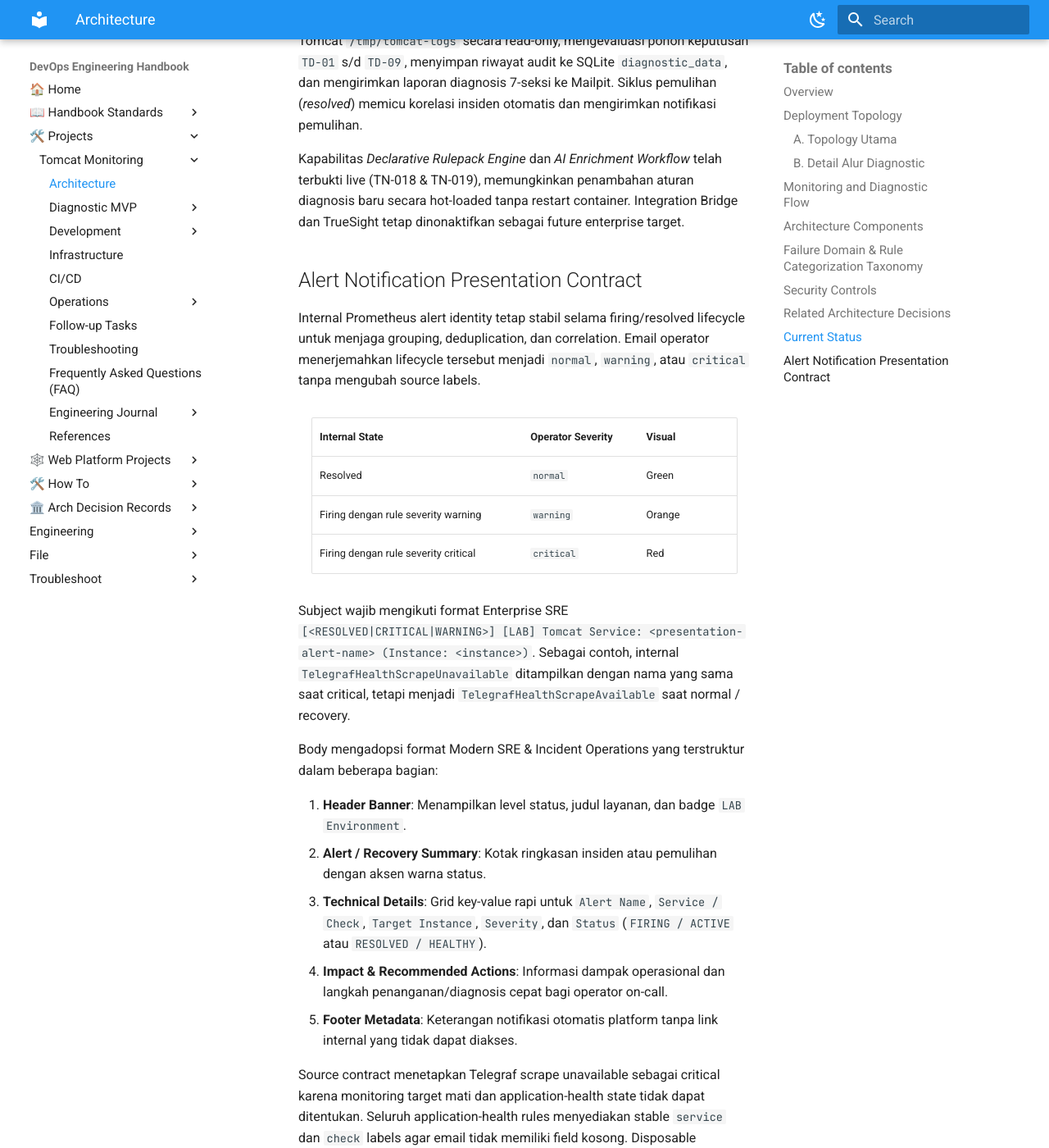
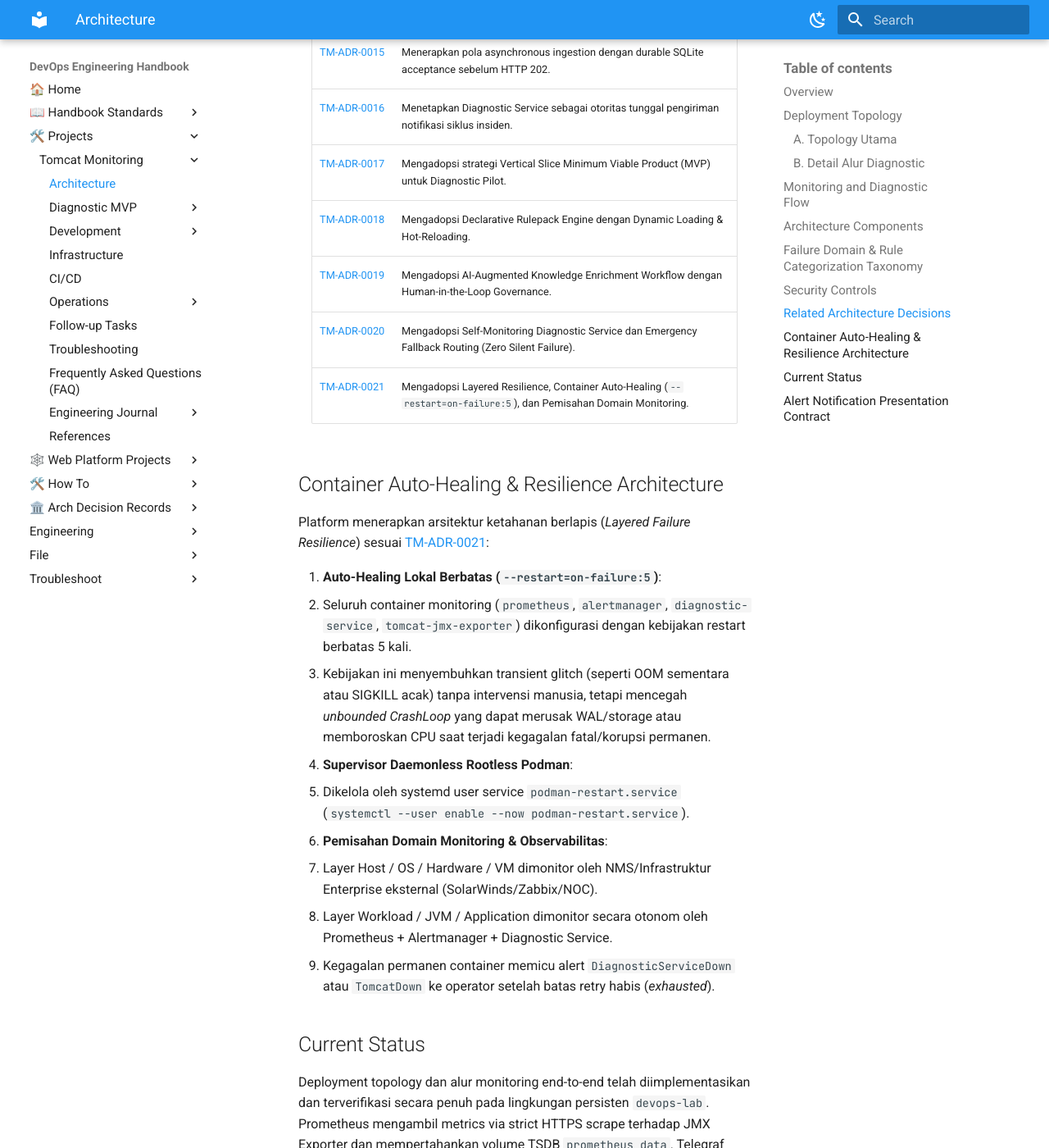
Before and after one commit to edkas07-oss/devops-handbook, an MkDocs documentation site: the page built from docs/projects/tomcat-monitoring/architecture/index.md, in a window 1280 px wide and 1400 px high, scrolled down 8074 px. Shown: the whole window at 82% size. Built offline with MkDocs 1.6.1 and Material for MkDocs 9.7.7, drawn with Linux system fonts in a browser that asks for light colours; some of the changed text lies outside the part shown.

Commit message:
docs(tomcat-monitoring): update architecture, development, and infrastructure current-state specifications

```diff
--- a/docs/projects/tomcat-monitoring/architecture/index.md
+++ b/docs/projects/tomcat-monitoring/architecture/index.md
@@ -52,7 +52,7 @@ flowchart LR
         DB -->|"1. Query metrik"| PM
         PM -->|"2. HTTPS GET /metrics"| JM
         TG -->|"4. HTTP GET /health"| APP
-        PM -->|"3. Scrape health"| TG
+        PM -->|"3a. Scrape health"| TG
         PM -->|"5. Firing/Resolved"| AM
     end
 
@@ -66,6 +66,7 @@ flowchart LR
         TC -.->|"Input: Monitor Podman<br/>(exitCode, OOM, died)"| EC
         EC -->|"Tulis spool atomik<br/>(.tmp → .json)"| SPL
         AM -->|"6b. Trigger TomcatDown<br/>(HTTPS Webhook)"| DS
+        PM -->|"3b. Scrape /health<br/>(Self-Monitoring)"| DS
         DS -->|"7. Baca spool read-only"| SPL
     end
 
@@ -76,7 +77,8 @@ flowchart LR
         BR["Integration Bridge<br/>(Dinonaktifkan)"]
         TS["TrueSight<br/>(Dinonaktifkan)"]
 
-        AM -.->|"6a. Route alert standard"| BR
+        AM -->|"6a. Direct emergency SMTP<br/>(DiagnosticServiceDown / Health)"| NC
+        AM -.->|"Route alert standard"| BR
         BR -.->|"9. Transport payload"| TS
         DS -->|"8. Laporan diagnostic<br/>7-seksi (SMTP)"| NC
     end
@@ -114,7 +116,11 @@ Nomor pada diagram menunjukkan hubungan komunikasi, bukan urutan startup
 container. Garis penuh menunjukkan alur persistent lab yang sudah diverifikasi;
 garis putus-putus menunjukkan target external integration (Integration Bridge dan
 TrueSight) yang saat ini dinonaktifkan. Topology utama menempatkan Diagnostic
-Service setelah Alertmanager untuk memproses alert `TomcatDown`.
+Service setelah Alertmanager untuk memproses alert `TomcatDown`, dilengkapi
+jalur self-monitoring Prometheus terhadap `/health` dan emergency direct SMTP
+Alertmanager jika Diagnostic Service mengalami gangguan. Container runtime
+disupervisi oleh `podman-restart.service` dengan kebijakan auto-healing
+`--restart=on-failure:5` (TM-ADR-0021).
 
 ### B. Detail Alur Diagnostic
 
@@ -244,6 +250,8 @@ sequenceDiagram
         JM-->>PM: Metrics JVM dan Tomcat
         PM->>TG: Scrape metrics health HTTP
         TG-->>PM: Hasil health dan response time
+        PM->>DS: HTTPS GET /health (Self-Monitoring)
+        DS-->>PM: Status JSON {"status":"healthy"}
     end
 
     DB->>PM: Query metrics current dan historical
@@ -251,8 +259,10 @@ sequenceDiagram
 
     %% 3. Alur Insiden & Evaluasi Diagnostik
     PM->>AM: Mengirim state firing atau resolved
-    alt Alert monitoring existing — rute eksternal
-        AM->>BR: Mengirim alert standard (webhook/payload)
+    alt DiagnosticServiceDown — rute darurat langsung (TM-ADR-0016/0020)
+        AM->>NC: Mengirim direct emergency email (SMTP)
+    else Alert monitoring standard — rute standard
+        AM->>NC: Mengirim alert standard email (SMTP)
     else TomcatDown — alur diagnosis terverifikasi
         AM->>DS: Webhook firing/resolved melalui HTTPS internal
         DS->>SQ: Menyimpan event tervalidasi
@@ -337,8 +347,12 @@ Untuk mempermudah manajemen aturan deklaratif dan mempercepat eskalasi insiden k
 - Penambahan aturan deklaratif (`POST /api/v1/rules`) dilindungi oleh **5-Layer Ingestion Guard** (Auth, Schema, Collision, Size Limit 64 KiB, Safety Guard) dan immutabilitas *append-only* (penolakan mutasi `PUT`/`DELETE` dengan HTTP 405).
 - Diterapkan kebijakan **Zero Automatic Remediation** ([TM-ADR-0014](../../../adr/tomcat-monitoring/adr-records/TM-ADR-0014.md)): Diagnostic Service beroperasi murni sebagai *read-only advisory engine* tanpa wewenang eksekusi perbaikan aktif, melindungi runtime dari ancaman eskalasi privilege dan risiko *flapping loop*.
 - Ingestion webhook menerapkan pola **Durable Acceptance** ([TM-ADR-0015](../../../adr/tomcat-monitoring/adr-records/TM-ADR-0015.md)): respons HTTP `202 Accepted` hanya dikirim setelah transaksi penulisan event berhasil di-commit secara persisten ke SQLite.
-- Diagnostic Service bertindak sebagai **Otoritas Tunggal Notifikasi Insiden** ([TM-ADR-0016](../../../adr/tomcat-monitoring/adr-records/TM-ADR-0016.md)) untuk siklus hidup `TomcatDown`, menghilangkan duplikasi dan inkonsistensi (*split alerting*).
+- Diagnostic Service bertindak sebagai **Otoritas Tunggal Notifikasi Insiden** ([TM-ADR-0016](../../../adr/tomcat-monitoring/adr-records/TM-ADR-0016.md)) untuk siklus hidup `TomcatDown`, menghilangkan duplikasi dan inkonsistensi (*split alerting*), serta dilengkapi mitigasi *Zero Silent Failure* (rute darurat Alertmanager jika Diagnostic Service down).
 - Seluruh arsitektur pilot dipagari oleh strategi **Vertical Slice MVP** ([TM-ADR-0017](../../../adr/tomcat-monitoring/adr-records/TM-ADR-0017.md)), mengisolasi pembuktian nilai (*Proof of Value*) pada alert `TomcatDown` sebelum memperluas sistem ke skala enterprise.
+- Rule engine diagnosis menerapkan **Declarative Rulepack Engine** ([TM-ADR-0018](../../../adr/tomcat-monitoring/adr-records/TM-ADR-0018.md)) dan taksonomi 8 Kategori Domain Kegagalan (*Failure Domains*) yang aman terhadap *hot-reloading* via 5-Layer Ingestion Defense.
+- Pengetahuan diagnosis diperkaya melalui **AI-Augmented Knowledge Enrichment Workflow** ([TM-ADR-0019](../../../adr/tomcat-monitoring/adr-records/TM-ADR-0019.md)) dengan prinsip *Human-in-the-Loop Governance*.
+- Observabilitas platform menerapkan **Diagnostic Service Self-Monitoring & Emergency Fallback Routing** ([TM-ADR-0020](../../../adr/tomcat-monitoring/adr-records/TM-ADR-0020.md)) untuk menjamin *Zero Silent Failure*.
+- Ketahanan kontainer menerapkan **Layered Resilience, Container Auto-Healing, and Monitoring Domain Separation** ([TM-ADR-0021](../../../adr/tomcat-monitoring/adr-records/TM-ADR-0021.md)) menggunakan bounded retry `--restart=on-failure:5` yang disupervisi oleh `systemd --user podman-restart.service`.
 
 ## Related Architecture Decisions
 
@@ -361,6 +375,24 @@ Untuk mempermudah manajemen aturan deklaratif dan mempercepat eskalasi insiden k
 | [TM-ADR-0015](../../../adr/tomcat-monitoring/adr-records/TM-ADR-0015.md) | Menerapkan pola asynchronous ingestion dengan durable SQLite acceptance sebelum HTTP 202. |
 | [TM-ADR-0016](../../../adr/tomcat-monitoring/adr-records/TM-ADR-0016.md) | Menetapkan Diagnostic Service sebagai otoritas tunggal pengiriman notifikasi siklus insiden. |
 | [TM-ADR-0017](../../../adr/tomcat-monitoring/adr-records/TM-ADR-0017.md) | Mengadopsi strategi Vertical Slice Minimum Viable Product (MVP) untuk Diagnostic Pilot. |
+| [TM-ADR-0018](../../../adr/tomcat-monitoring/adr-records/TM-ADR-0018.md) | Mengadopsi Declarative Rulepack Engine dengan Dynamic Loading & Hot-Reloading. |
+| [TM-ADR-0019](../../../adr/tomcat-monitoring/adr-records/TM-ADR-0019.md) | Mengadopsi AI-Augmented Knowledge Enrichment Workflow dengan Human-in-the-Loop Governance. |
+| [TM-ADR-0020](../../../adr/tomcat-monitoring/adr-records/TM-ADR-0020.md) | Mengadopsi Self-Monitoring Diagnostic Service dan Emergency Fallback Routing (Zero Silent Failure). |
+| [TM-ADR-0021](../../../adr/tomcat-monitoring/adr-records/TM-ADR-0021.md) | Mengadopsi Layered Resilience, Container Auto-Healing (`--restart=on-failure:5`), dan Pemisahan Domain Monitoring. |
+
+## Container Auto-Healing & Resilience Architecture
+
+Platform menerapkan arsitektur ketahanan berlapis (*Layered Failure Resilience*) sesuai [TM-ADR-0021](../../../adr/tomcat-monitoring/adr-records/TM-ADR-0021.md):
+
+1. **Auto-Healing Lokal Berbatas (`--restart=on-failure:5`)**:
+   - Seluruh container monitoring (`prometheus`, `alertmanager`, `diagnostic-service`, `tomcat-jmx-exporter`) dikonfigurasi dengan kebijakan restart berbatas 5 kali.
+   - Kebijakan ini menyembuhkan transient glitch (seperti OOM sementara atau SIGKILL acak) tanpa intervensi manusia, tetapi mencegah *unbounded CrashLoop* yang dapat merusak WAL/storage atau memboroskan CPU saat terjadi kegagalan fatal/korupsi permanen.
+2. **Supervisor Daemonless Rootless Podman**:
+   - Dikelola oleh systemd user service `podman-restart.service` (`systemctl --user enable --now podman-restart.service`).
+3. **Pemisahan Domain Monitoring & Observabilitas**:
+   - Layer Host / OS / Hardware / VM dimonitor oleh NMS/Infrastruktur Enterprise eksternal (SolarWinds/Zabbix/NOC).
+   - Layer Workload / JVM / Application dimonitor secara otonom oleh Prometheus + Alertmanager + Diagnostic Service.
+   - Kegagalan permanen container memicu alert `DiagnosticServiceDown` atau `TomcatDown` ke operator setelah batas retry habis (*exhausted*).
 
 ## Current Status
 
@@ -370,15 +402,22 @@ mengambil metrics via strict HTTPS scrape terhadap JMX Exporter dan mempertahank
 volume TSDB `prometheus_data`. Telegraf memeriksa HTTP health endpoint aplikasi
 dan Prometheus membaca series `telegraf-health`.
 
+Prometheus juga melakukan scrape rutin ke endpoint self-monitoring Diagnostic Service
+`https://diagnostic-service:8443/health`. Jika Diagnostic Service mati atau down,
+Prometheus memicu alert `DiagnosticServiceDown` yang diteruskan Alertmanager langsung
+melalui *direct emergency SMTP route* ke Mailpit, mencegah *Silent Failure* (TM-ADR-0020).
+
 Alertmanager mengelola deduplikasi dan routing alert secara persisten. Rule
-`TomcatDown` diteruskan melalui HTTPS internal ke Diagnostic Service (`0.1.3`).
+`TomcatDown` diteruskan melalui HTTPS internal ke Diagnostic Service (`0.1.4`).
 Diagnostic Service memproses webhook secara asinkron, membaca metrik Prometheus,
 spool `/tmp/diagnostic-spool`, dan log Tomcat `/tmp/tomcat-logs` secara read-only,
-mengevaluasi pohon keputusan `TD-01` s/d `TD-09`, menyimpan riwayat audit ke
+mengevaluasi pohon keputusan 18 cabang `TD-01` s/d `TD-18`, menyimpan riwayat audit ke
 SQLite `diagnostic_data`, dan mengirimkan laporan diagnosis 7-seksi ke Mailpit.
 Siklus pemulihan (*resolved*) memicu korelasi insiden otomatis dan mengirimkan
 notifikasi pemulihan.
 
+Seluruh container stack disupervisi secara persisten dengan kebijakan auto-healing
+`--restart=on-failure:5` via systemd `podman-restart.service` (TM-ADR-0021 / TN-002).
 Kapabilitas *Declarative Rulepack Engine* dan *AI Enrichment Workflow* telah
 terbukti live (TN-018 & TN-019), memungkinkan penambahan aturan diagnosis baru
 secara hot-loaded tanpa restart container. Integration Bridge dan TrueSight
```
Also changed, not shown: docs/projects/tomcat-monitoring/development/index.md (+4 -2 lines), docs/projects/tomcat-monitoring/infrastructure/index.md (+5 -2 lines).
